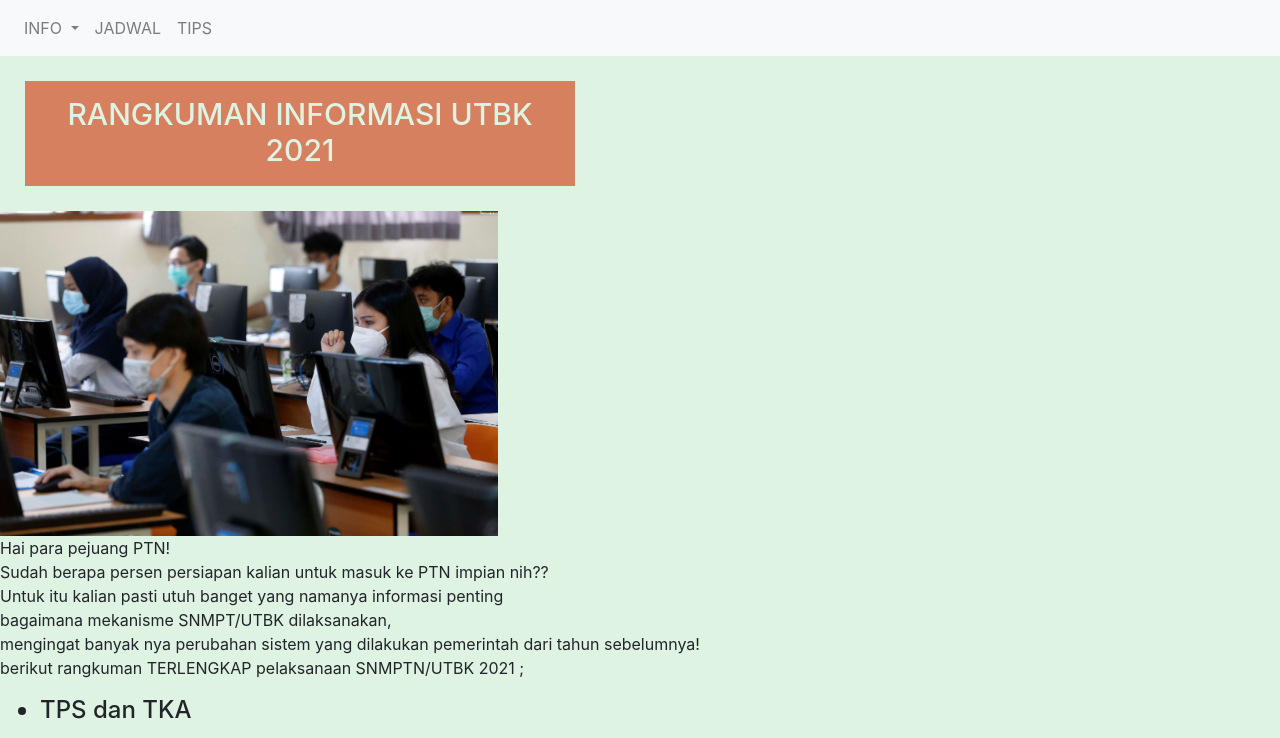
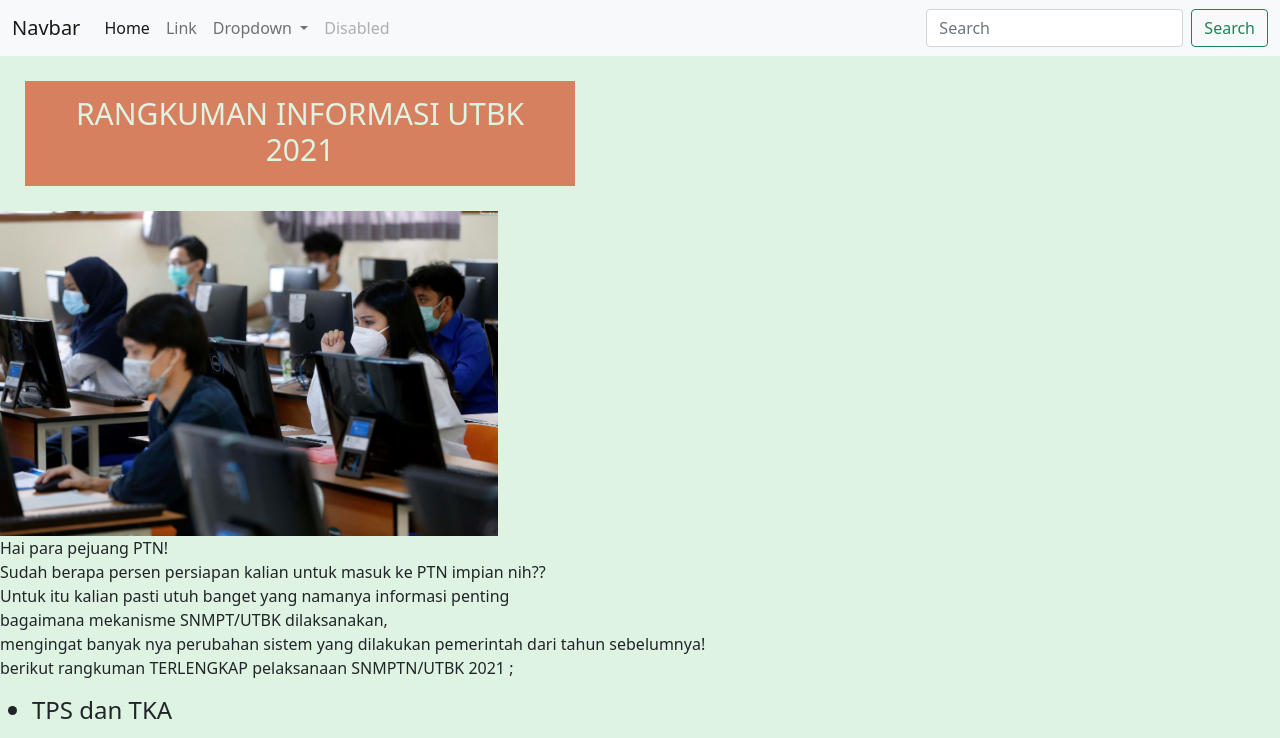
Before and after one commit to fadiyahtys/fadiyahtys.github.io, a plain HTML site: page index.html in a window 1280 px wide. Shown: the top 738 px of the page. Drawn offline with nearby package versions, Linux system fonts and the light colour scheme.

Commit message:
menambahkan navbar bs 5

```diff
--- a/index.html
+++ b/index.html
@@ -2,8 +2,12 @@
 <html>
 
 <head>
+ <!-- Required meta tags -->
+ <meta charset="utf-8">
+ <meta name="viewport" content="width=device-width, initial-scale=1">
 
-    <link rel="stylesheet" href="https://stackpath.bootstrapcdn.com/bootstrap/4.4.1/css/bootstrap.min.css" integrity="sha384-Vkoo8x4CGsO3+Hhxv8T/Q5PaXtkKtu6ug5TOeNV6gBiFeWPGFN9MuhOf23Q9Ifjh" crossorigin="anonymous">
+ <!-- Bootstrap CSS -->
+ <link href="https://cdn.jsdelivr.net/npm/bootstrap@5.0.0-beta1/dist/css/bootstrap.min.css" rel="stylesheet" integrity="sha384-giJF6kkoqNQ00vy+HMDP7azOuL0xtbfIcaT9wjKHr8RbDVddVHyTfAAsrekwKmP1" crossorigin="anonymous">
     <script src="https://stackpath.bootstrapcdn.com/bootstrap/4.4.1/js/bootstrap.min.js" integrity="sha384-wfSDF2E50Y2D1uUdj0O3uMBJnjuUD4Ih7YwaYd1iqfktj0Uod8GCExl3Og8ifwB6" crossorigin="anonymous"></script>
     <link rel="stylesheet" type="text/css" href="style.css">
     <link rel="stylesheet" href="https://cdnjs.cloudflare.com/ajax/libs/font-awesome/4.7.0/css/font-awesome.min.css">
@@ -12,17 +16,41 @@
 
 <body>
     <nav class="navbar navbar-expand-lg navbar-light bg-light">
-    <div class="collapse navbar-collapse" id="navbarNavDropdown">
-        <ul class="navbar-nav">
-        <li class="nav-item dropdown">
-            <a class="nav-link dropdown-toggle" href="#" id="navbarDropdownMenuLink" role="button" data-toggle="dropdown" aria-haspopup="true" aria-expanded="false"> INFO </a>
-    <div class="dropdown-menu" aria-labelledby="navbarDropdownMenuLink">
-            <a class="dropdown-item" href=#UTBK>UTBK</a>
-            <a class="dropdown-item" href=#SNMPTN>SNMPTN</a>
-        <li class="nav-item">
-            <a class="nav-link" href="#">JADWAL <span class="sr-only">(current)</span></a></li>
-        <li class="nav-item">
-            <a class="nav-link" href="#">TIPS</a> </div> </li> </ul> </div> </nav>
+        <div class="container-fluid">
+          <a class="navbar-brand" href="#">Navbar</a>
+          <button class="navbar-toggler" type="button" data-bs-toggle="collapse" data-bs-target="#navbarSupportedContent" aria-controls="navbarSupportedContent" aria-expanded="false" aria-label="Toggle navigation">
+            <span class="navbar-toggler-icon"></span>
+          </button>
+          <div class="collapse navbar-collapse" id="navbarSupportedContent">
+            <ul class="navbar-nav me-auto mb-2 mb-lg-0">
+              <li class="nav-item">
+                <a class="nav-link active" aria-current="page" href="#">Home</a>
+              </li>
+              <li class="nav-item">
+                <a class="nav-link" href="#">Link</a>
+              </li>
+              <li class="nav-item dropdown">
+                <a class="nav-link dropdown-toggle" href="#" id="navbarDropdown" role="button" data-bs-toggle="dropdown" aria-expanded="false">
+                  Dropdown
+                </a>
+                <ul class="dropdown-menu" aria-labelledby="navbarDropdown">
+                  <li><a class="dropdown-item" href="#">Action</a></li>
+                  <li><a class="dropdown-item" href="#">Another action</a></li>
+                  <li><hr class="dropdown-divider"></li>
+                  <li><a class="dropdown-item" href="#">Something else here</a></li>
+                </ul>
+              </li>
+              <li class="nav-item">
+                <a class="nav-link disabled" href="#" tabindex="-1" aria-disabled="true">Disabled</a>
+              </li>
+            </ul>
+            <form class="d-flex">
+              <input class="form-control me-2" type="search" placeholder="Search" aria-label="Search">
+              <button class="btn btn-outline-success" type="submit">Search</button>
+            </form>
+          </div>
+        </div>
+      </nav>
     <div id="UTBK">
     <h2 class="about">RANGKUMAN INFORMASI UTBK 2021</h2>
     <img src="utbk.jpg" height="325">
@@ -131,8 +159,16 @@
     <i class="fa fa-instagram" style="font-size:36px"></i></a>
 
 </div>
-<script src="https://code.jquery.com/jquery-3.4.1.slim.min.js" integrity="sha384-J6qa4849blE2+poT4WnyKhv5vZF5SrPo0iEjwBvKU7imGFAV0wwj1yYfoRSJoZ+n" crossorigin="anonymous"></script>
-<script src="https://cdn.jsdelivr.net/npm/popper.js@1.16.0/dist/umd/popper.min.js" integrity="sha384-Q6E9RHvbIyZFJoft+2mJbHaEWldlvI9IOYy5n3zV9zzTtmI3UksdQRVvoxMfooAo" crossorigin="anonymous"></script>
+<!-- Optional JavaScript; choose one of the two! -->
+
+    <!-- Option 1: Bootstrap Bundle with Popper -->
+    <script src="https://cdn.jsdelivr.net/npm/bootstrap@5.0.0-beta1/dist/js/bootstrap.bundle.min.js" integrity="sha384-ygbV9kiqUc6oa4msXn9868pTtWMgiQaeYH7/t7LECLbyPA2x65Kgf80OJFdroafW" crossorigin="anonymous"></script>
+
+    <!-- Option 2: Separate Popper and Bootstrap JS -->
+    <!--
+    <script src="https://cdn.jsdelivr.net/npm/@popperjs/core@2.5.4/dist/umd/popper.min.js" integrity="sha384-q2kxQ16AaE6UbzuKqyBE9/u/KzioAlnx2maXQHiDX9d4/zp8Ok3f+M7DPm+Ib6IU" crossorigin="anonymous"></script>
+    <script src="https://cdn.jsdelivr.net/npm/bootstrap@5.0.0-beta1/dist/js/bootstrap.min.js" integrity="sha384-pQQkAEnwaBkjpqZ8RU1fF1AKtTcHJwFl3pblpTlHXybJjHpMYo79HY3hIi4NKxyj" crossorigin="anonymous"></script>
+    -->
 </body>
 
 </html>
--- a/style.css
+++ b/style.css
@@ -1,4 +1,9 @@
  /*CSS file style.css*/
+ @font-face {
+    font-family: 'test';
+    url: src('test.otf');
+    }
+
  body
  {background-color: #dff3e3;
  text-align: left;}
```
Also changed, not shown: test.otf (added).
